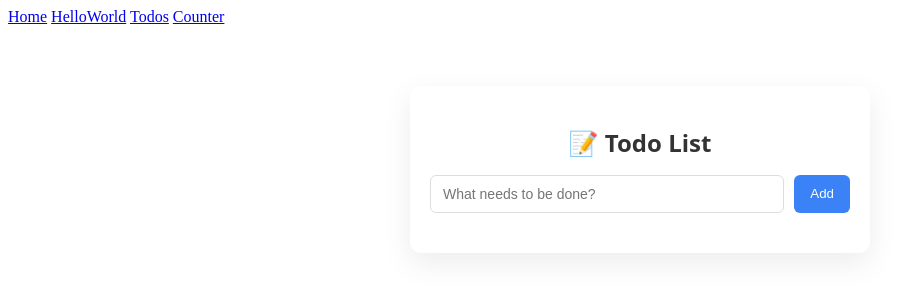
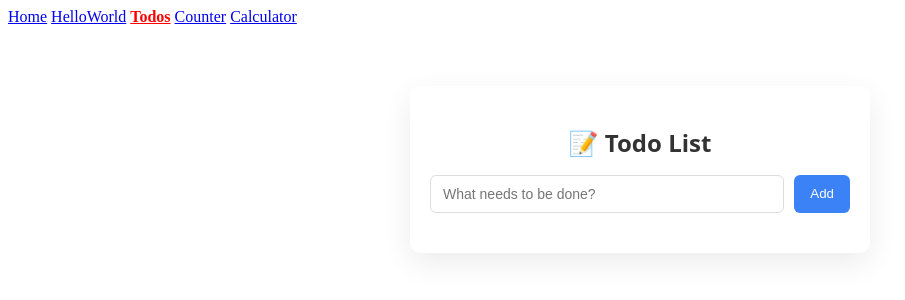
Before and after one commit to aungpyaeheinn/livewire-practice, a Laravel app: page /todos in a window 1280 px wide. Shown: the top 300 px of the page, without its empty margins (0-905 px from the left). Run offline with Laravel 12, Linux system fonts and the light colour scheme; some libraries are stand-ins or nearby versions.

Commit message:
practice

```diff
--- /dev/null
+++ b/app/Livewire/Calculator.php
@@ -0,0 +1,20 @@
+<?php
+
+namespace App\Livewire;
+
+use Livewire\Component;
+
+class Calculator extends Component
+{
+    public int $firstNumber, $secondNumber, $result;
+
+    public function plus()
+    {
+        $this->result = $this->firstNumber + $this->secondNumber;
+    }
+
+    public function render()
+    {
+        return view('livewire.calculator');
+    }
+}
--- /dev/null
+++ b/resources/css/app.css
@@ -0,0 +1,4 @@
+.active {
+    color: red;
+    font-weight: bold;
+}
--- a/resources/views/components/layouts/app.blade.php
+++ b/resources/views/components/layouts/app.blade.php
@@ -7,17 +7,17 @@
 
     <title>{{ $title ?? 'Home Page' }}</title>
     <link rel="stylesheet" href="https://cdnjs.cloudflare.com/ajax/libs/font-awesome/6.5.1/css/all.min.css" />
-
-</head>
+    <link rel="stylesheet" href="app.css">
 @livewireStyles
 </head>
 
 <body>
     <nav>
-        <a href="/">Home</a>
-        <a href="/hello-world" @class(['active' => request()->is('/hello-world')])>HelloWorld</a>
-        <a href="/todos" @class(['active' => request()->is('/todos')])>Todos</a>
-        <a href="/counter" @class(['active' => request()->is('/counter')])>Counter</a>
+        <a href="/" @class(['active' => request()->is('/')])>Home</a>
+        <a href="/hello-world" @class(['active' => request()->is('hello-world')])>HelloWorld</a>
+        <a href="/todos" @class(['active' => request()->is('todos')])>Todos</a>
+        <a href="/counter" @class(['active' => request()->is('counter')])>Counter</a>
+        <a href="/calculator" @class(['active' => request()->is('calculator')])>Calculator</a>
     </nav>
 
     {{ $slot }}
--- a/routes/web.php
+++ b/routes/web.php
@@ -1,7 +1,9 @@
 <?php
 
+use App\Livewire\Calculator;
 use App\Livewire\Todos;
 use App\Livewire\Counter;
+use App\Livewire\Greeter;
 use App\Livewire\Welcome;
 use App\Livewire\HelloWorld;
 use Illuminate\Support\Facades\Route;
@@ -13,3 +15,5 @@ Route::get('/hello-world', HelloWorld::class);
 Route::get('/todos', Todos::class);
 
 Route::get('/counter', Counter::class);
+
+Route::get('/calculator', Calculator::class);
```
Also changed, not shown: resources/views/livewire/calculator.blade.php (added, +16 -0 lines).
